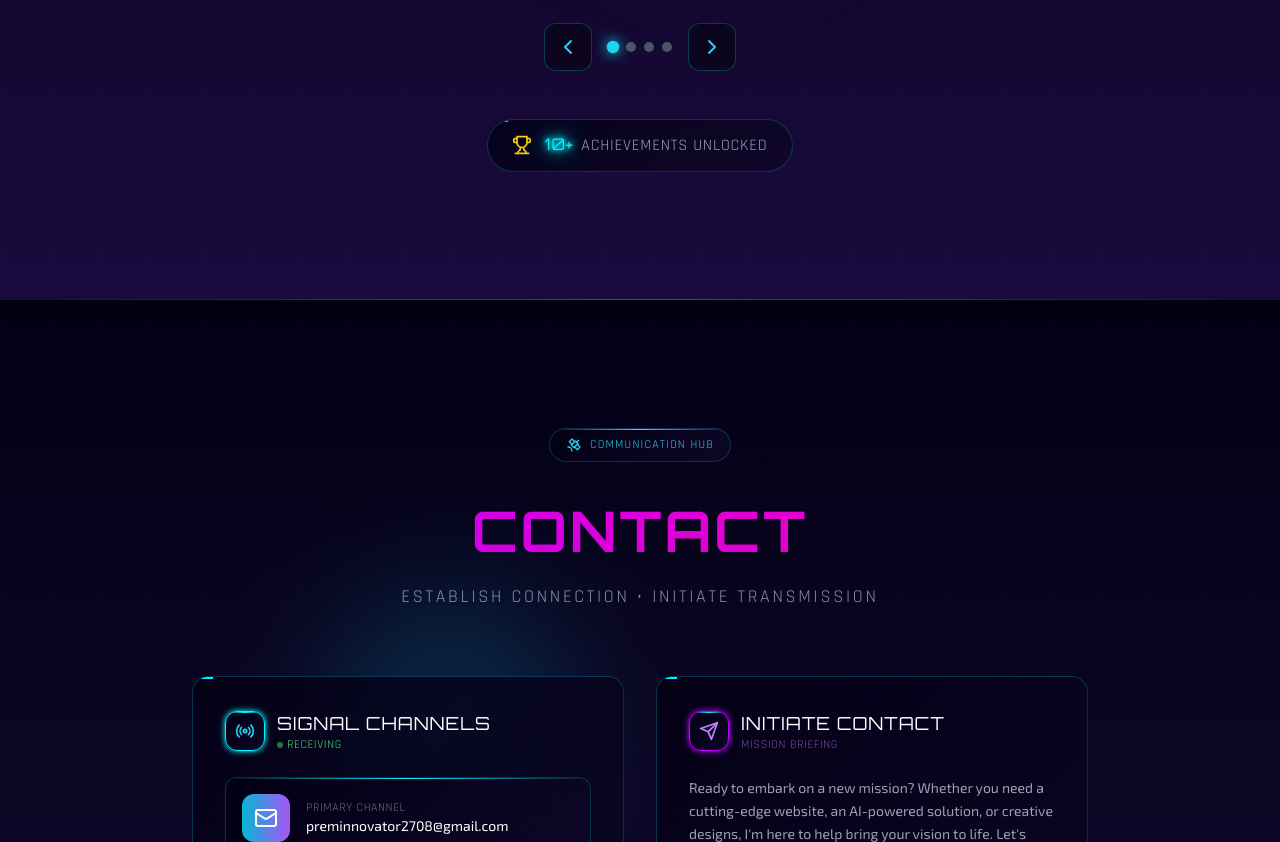
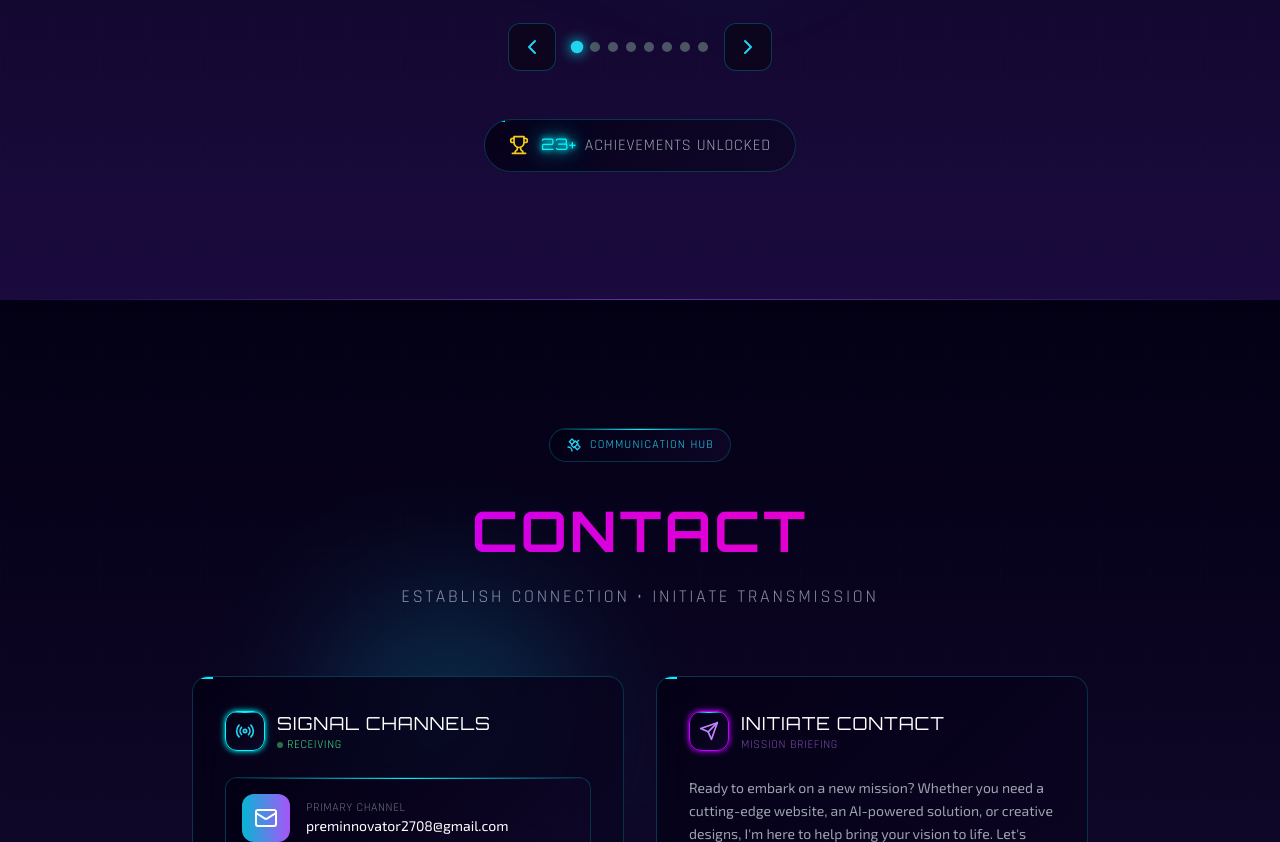
Before and after one commit to prem2708/Portfolio, a React (Vite) app in the folder PORT/: page / in a window 1280 px wide. Shown: the part 4900-5742 px from the top of the page. Built offline with nearby package versions, Linux system fonts and the light colour scheme.

Commit message:
certificate update

```diff
--- a/PORT/src/components/Certifications.tsx
+++ b/PORT/src/components/Certifications.tsx
@@ -108,7 +108,141 @@ export default function Certifications() {
       thumbnail: 'https://ik.imagekit.io/ioyklag3bb/download.jpg',
       certificateUrl: 'https://drive.google.com/file/d/1sgs6FSOAA4Iqt8EIBkh7Uyrwm_7b9HCl/view?usp=drive_link',
       description: 'Geeks for Geeks Campus Mantri program.'
+    },
+
+    {
+      title: 'Certificate of Appreciation',
+      issuer: 'RKDF University Ranchi (Department of Computer Science & Engineering)',
+      date: '15th and 16th September 2025',
+      icon: Award,
+      thumbnail: 'https://ik.imagekit.io/ioyklag3bb/cef%20thumb/WhatsApp%20Image%202025-12-11%20at%207.48.16%20PM.jpeg?updatedAt=1765464435594',
+      certificateUrl: 'https://drive.google.com/file/d/1AC2xp2siO23aNlO0_sjwlhrWrfeSBA8b/view?usp=drive_link',
+      description: 'Awarded to Prem Kumar, B.Tech (CSE) 5th Semester student, in recognition of valuable contribution as a member of the Organizing Committee for AAYAM TECHFEST 2025.'
+    },
+
+    {
+      title: 'Certificate of Participation',
+      issuer: 'CyberPeace, Google.org & Prabhat Khabar Media Group',
+      date: '8th December 2025',
+      icon: Award,
+      thumbnail: 'https://ik.imagekit.io/ioyklag3bb/cef%20thumb/WhatsApp%20Image%202025-12-11%20at%207.48.17%20PM.jpeg?updatedAt=1765464429214',
+      certificateUrl: 'https://drive.google.com/file/d/1yhU1B2LJwX3UkpfSSkO6WX7hUWf3MncI/view?usp=drive_link',
+      description: 'Awarded to Prem Kumar from RKDF University for participation in "AI संवाद - Conversation on Cyber Safety & Innovation", an Official Pre-Summit Event of the AI Impact Summit 2026, held at Hotel Radisson Blu, Ranchi.'
+    },
+
+    {
+      title: 'Internship Confirmation - Development Team',
+      issuer: 'Pantech Prolabs India Pvt Ltd (Pantech.AI)',
+      date: 'Jun 28, 2025 - Sep 28, 2025 (3 Months)',
+      icon: Award,
+      thumbnail: 'https://ik.imagekit.io/ioyklag3bb/cef%20thumb/pantechai_logo.jpg?updatedAt=1763750139448',
+      certificateUrl: 'https://drive.google.com/file/d/1DAyW9eLqTdN7NPeKUXgN_ODHXALYH3Np/view?usp=drive_link',
+      description: 'Selected for a 3-month online internship in the Development Team under the supervision of Sanjay at Pantech.AI, a subsidiary of Pantech Group Companies.'
+    },
+
+    {
+      title: 'Certificate of Completion - AI Tools Mastery Program',
+      issuer: 'Be10x (ISO 9001:2015 Certified)',
+      date: '26-07-2025',
+      icon: Award,
+      thumbnail: 'https://ik.imagekit.io/ioyklag3bb/cef%20thumb/WhatsApp%20Image%202025-07-26%20at%201.31.01%20PM.jpeg?updatedAt=1763749773427',
+      certificateUrl: 'https://drive.google.com/file/d/19AkeEkkvzPl52_fGKojd108YSs9VpDML/view?usp=drive_link',
+      description: 'Completed the AI Tools Mastery Program by Be10x, gaining hands-on experience with various AI tools and technologies.'
+    },
+
+    {
+      title: 'Certificate of Participation - Hackathon (EKLAVYA TECHFEST 2025)',
+      issuer: 'Dr. Shyama Prasad Mukherjee University, Ranchi (Department of Computer Application DSPMU)',
+      date: '23rd and 24th April 2025',
+      icon: Award,
+      thumbnail: 'https://ik.imagekit.io/ioyklag3bb/cef%20thumb/WhatsApp%20Image%202025-07-06%20at%201.47.54%20PM.jpeg?updatedAt=1763749773732',
+      certificateUrl: 'https://drive.google.com/file/d/1dkZP7OO357EwZLRbA9RG6_Px0Ow2RR-t/view?usp=drive_link',
+      description: 'Participated in the Hackathon (EKLAVYA TECHFEST 2025) organized by the Department of Computer Application, Dr. Shyama Prasad Mukherjee University, Ranchi.'
+    },
+
+    {
+      title: 'Certificate of Appreciation - SymbioSphere 2024 (Volunteer)',
+      issuer: 'RKDF University Ranchi & Association of Indian Universities (AIU)',
+      date: '22nd & 23rd June 2024',
+      icon: Award,
+      thumbnail: 'https://ik.imagekit.io/ioyklag3bb/cef%20thumb/WhatsApp%20Image%202025-07-06%20at%201.42.58%20PM.jpeg?updatedAt=1763749773796',
+      certificateUrl: 'https://drive.google.com/file/d/1lBbz5hNM9hJQACqdcnV-yjTNEiPOgxhh/view?usp=drive_link',
+      description: 'Recognized for contributions as a volunteer in the 2-day International Conference "Navigating the intersection of Science, Technology & Pharmaceuticals with Ecofriendly Solutions towards Sustainability - SymbioSphere 2024", organized by Faculty of Life Sciences, Basic Science, Pharmaceutical Sciences & Engineering under IQAC, RKDF University Ranchi.'
+    },
+
+    {
+      title: 'Certificate of Participation - Best Paper Presentation (Gold Medal)',
+      issuer: 'RKDF University Ranchi (IQAC) & Association of Indian Universities (AIU)',
+      date: '22nd & 23rd June 2024',
+      icon: Award,
+      thumbnail: 'https://ik.imagekit.io/ioyklag3bb/cef%20thumb/WhatsApp%20Image%202025-07-06%20at%201.33.34%20PM.jpeg?updatedAt=1763749773567',
+      certificateUrl: 'https://drive.google.com/file/d/12CbE0uE2SZyedA7Z_BoFpjt8XzOvB-ii/view?usp=drive_link',
+      description: 'Awarded Gold Medal for presenting the best paper entitled "Recycling Processes for Photovoltaic Modules: A Review" at the Two Days International Conference "Navigating the Intersection of Science, Technology and Pharmaceuticals with Ecofriendly Solutions towards Sustainability - SymbioSphere 2024", organized by Faculty of Life Sciences, Basic Science, Pharmaceutical Sciences & Engineering under IQAC, RKDF University Ranchi'
+    },
+
+
+     {
+      title: 'Certificate of Participation - SymbioSphere 2024',
+      issuer: 'RKDF University Ranchi (IQAC) & Association of Indian Universities (AIU)',
+      date: '22nd & 23rd June 2024',
+      icon: Award,
+      thumbnail: 'https://ik.imagekit.io/ioyklag3bb/cef%20thumb/WhatsApp%20Image%202025-07-06%20at%201.39.13%20PM.jpeg?updatedAt=1763749773623',
+      certificateUrl: 'https://drive.google.com/file/d/16Ll98puA7A8wuwrsYFdB406vv13f4DXs/view?usp=drive_link',
+      description: 'Awarded to Prem Kumar, B.Tech CSE from RKDF University Ranchi for participating/presenting a paper at the Two Days International Conference "Navigating the Intersection of Science, Technology and Pharmaceuticals with Ecofriendly Solutions towards Sustainability - SymbioSphere 2024", organized by Faculty of Life Sciences, Basic Science, Pharmaceutical Sciences & Engineering under IQAC.'
+    },
+
+    {
+      title: 'Certificate of Training - Artificial Intelligence',
+      issuer: 'InnoKnowVex (Verified by MSME, Govt. of India & Startup India)',
+      date: 'InnoKnowVex (Verified by MSME, Govt. of India & Startup India)',
+      icon: Award,
+      thumbnail: 'https://ik.imagekit.io/ioyklag3bb/cef%20thumb/Prem%20Kumar%20%20-%20Training%20Certificate.png?updatedAt=1763750141690',
+      certificateUrl: 'https://drive.google.com/file/d/1eEAc9sigKpHN99GYQivDC5rFxLgLwJNk/view?usp=drive_link',
+      description: 'Awarded to Prem Kumar for successful completion of training in Artificial Intelligence. Recognized for hard work, commitment, and excellence that contributed to the success of the team.'
+    },
+
+    {
+      title: 'Certificate of Excellence - Stock Market Advance Trading',
+      issuer: 'Research In and Out (REO)',
+      date: '11-11-2023',
+      icon: Award,
+      thumbnail: 'https://ik.imagekit.io/ioyklag3bb/cef%20thumb/WhatsApp%20Image%202025-07-06%20at%201.52.11%20PM.jpeg?updatedAt=1763749773572',
+      certificateUrl: 'https://drive.google.com/file/d/10SHNmBO8EhUHGNa5IEtKvPhFr632RC-N/view?usp=drive_link',
+      description: 'Awarded to Prem Kumar for successfully completing the course on "Stock Market Advance Trading" with Research In and Out under the guidance of Raushan Singh.'
+    },
+
+    {
+      title: 'Certificate of Internship - Python Bootcamp',
+      issuer: 'Pantech Prolabs India Pvt Ltd (Pantech Solutions)',
+      date: '14/8/2025',
+      icon: Award,
+      thumbnail: 'https://ik.imagekit.io/ioyklag3bb/cef%20thumb/certificate-20251101014110.png?updatedAt=1763749775148',
+      certificateUrl: 'https://drive.google.com/file/d/1aTqBAhkRqsKF5GVVV7h_JyNRn33irbNO/view?usp=drive_link',
+      description: 'Awarded to Prem for successfully completing the Internship on Python Bootcamp at Pantech Prolabs India Pvt Ltd.'
+    },
+
+    {
+      title: '	Internship Offer Letter - AI/ML Intern',
+      issuer: '3SKILL',
+      date: '05/01/2026 - 05/03/2026 (2 Months)',
+      icon: Award,
+      thumbnail: 'https://ik.imagekit.io/ioyklag3bb/cef%20thumb/download.png',
+      certificateUrl: 'https://drive.google.com/file/d/10v7Z4aqW3QsL3qMZqKdK2ZeQGJPWKNuI/view?usp=drive_link',
+      description: 'Offered an internship opportunity at 3SKILL as an AI/ML Intern for a duration of 2 months. This is an unpaid internship with a certificate to be provided upon successful completion.'
+    },
+
+
+    {
+      title: '	Internship Offer Letter - AI & Machine Learning (AICTE x IBM SkillsBuild)',
+      issuer: '	Edunet Foundation & AICTE (IBM SkillsBuild Program)',
+      date: '	15th January 2026 - 26th February 2026 (6 Weeks)',
+      icon: Award,
+      thumbnail: 'https://ik.imagekit.io/ioyklag3bb/cef%20thumb/channels4_profile.jpg',
+      certificateUrl: 'https://drive.google.com/file/d/147neN4jSPbJKIeEjRBkCD-OCKx48HkJf/view?usp=drive_link',
+      description: 'Selected for a 6-week internship on Artificial Intelligence & Machine Learning through Edunet Foundations IBM SkillsBuild Program. Involves project-based learning, masterclasses led by Subject Matter Experts, and certification from AICTE and Edunet Foundation.'
     }
+
+
   ];
 
   useEffect(() => {
```
